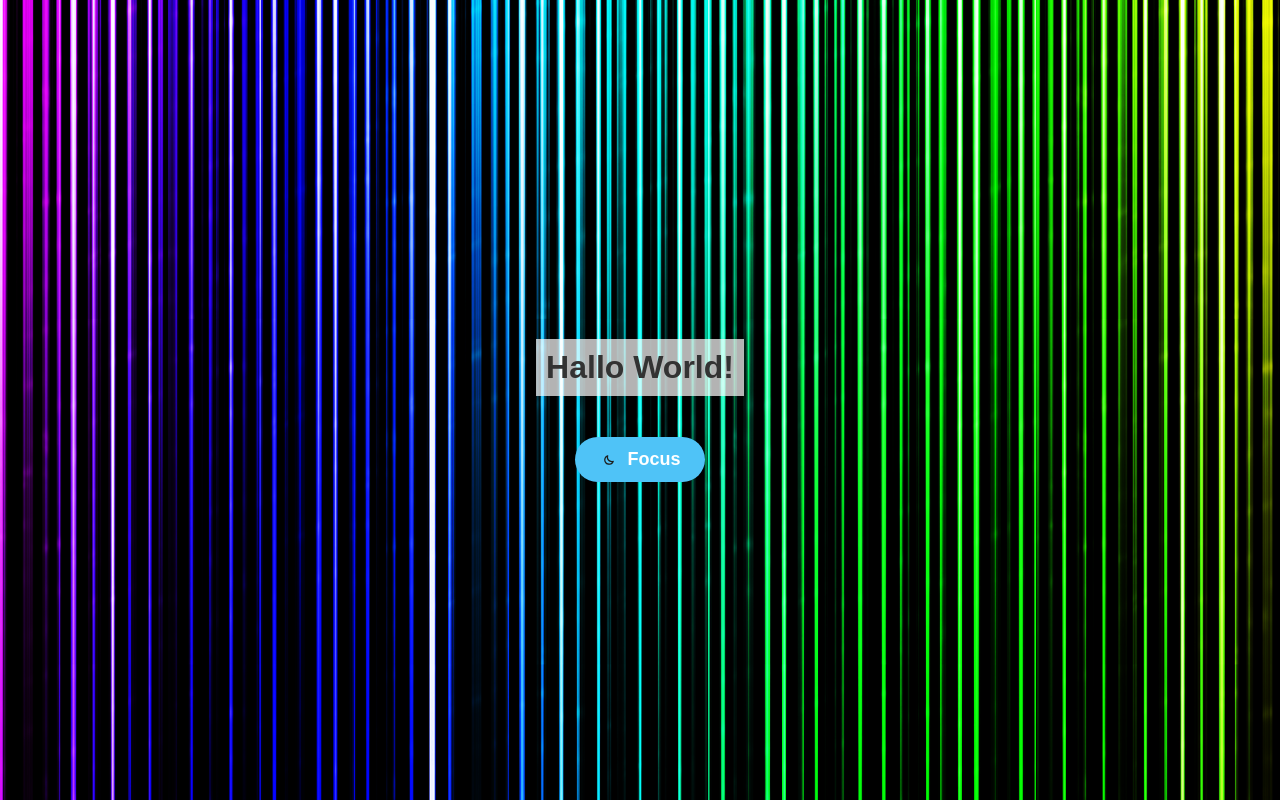
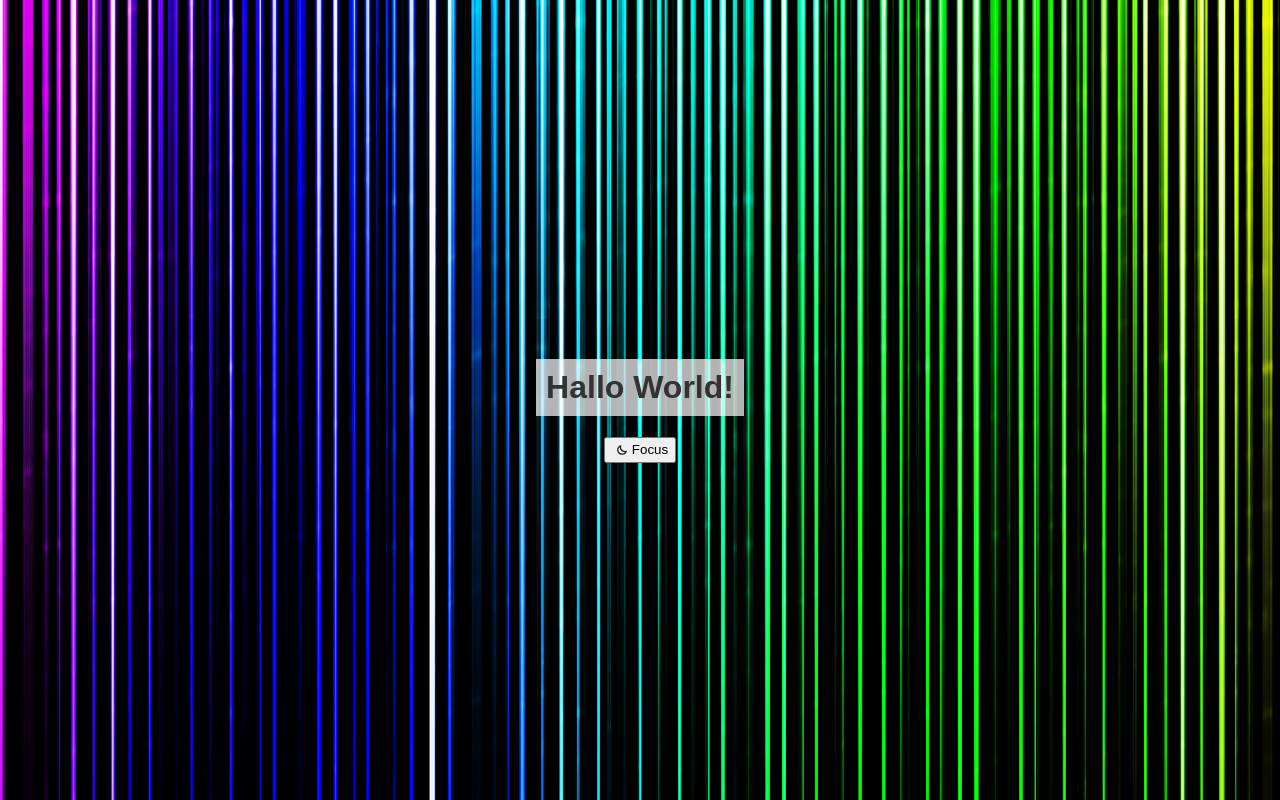
Before and after one commit to Stekz42/hallo-world-app, a React (Create React App) app: page / in a window 1280 px wide. Built offline with nearby package versions, Linux system fonts and the light colour scheme.

Commit message:
Update App.js

```diff
--- a/src/App.js
+++ b/src/App.js
@@ -4,7 +4,7 @@ function App() {
   return (
     <div className="App">
       <h1>Hallo World!</h1>
-      <button className="custom-button">
+      <button className="blend-button">
         <img src="/moon.svg" alt="Moon Icon" className="button-icon" />
         Focus
       </button>
```
